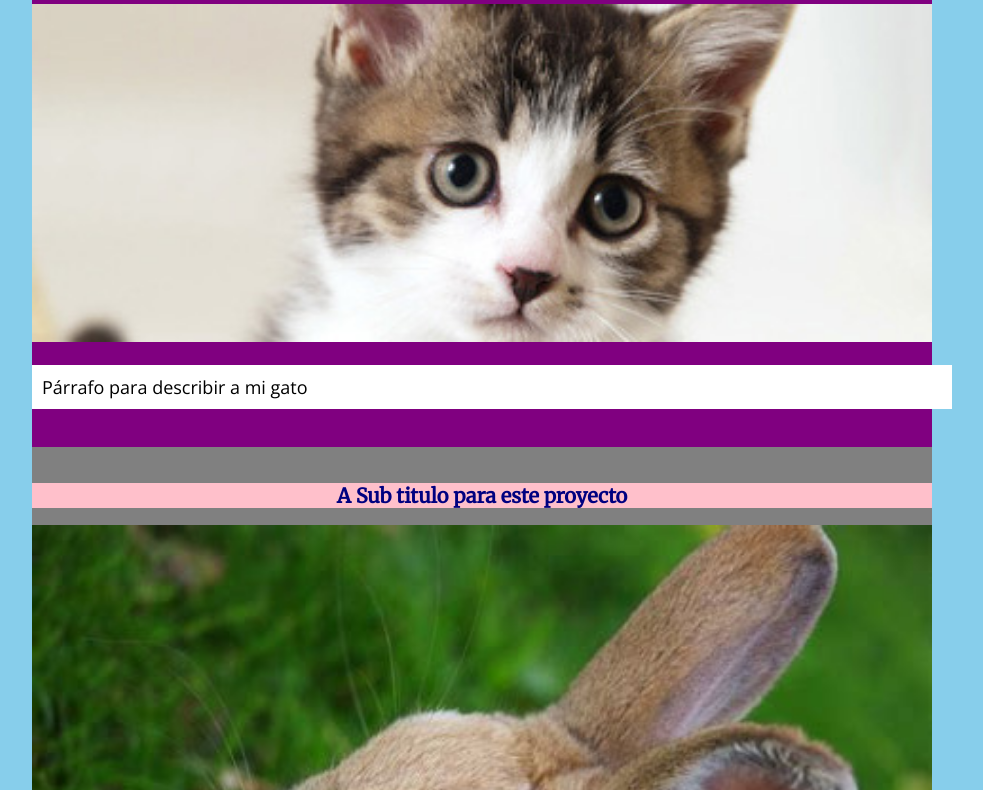
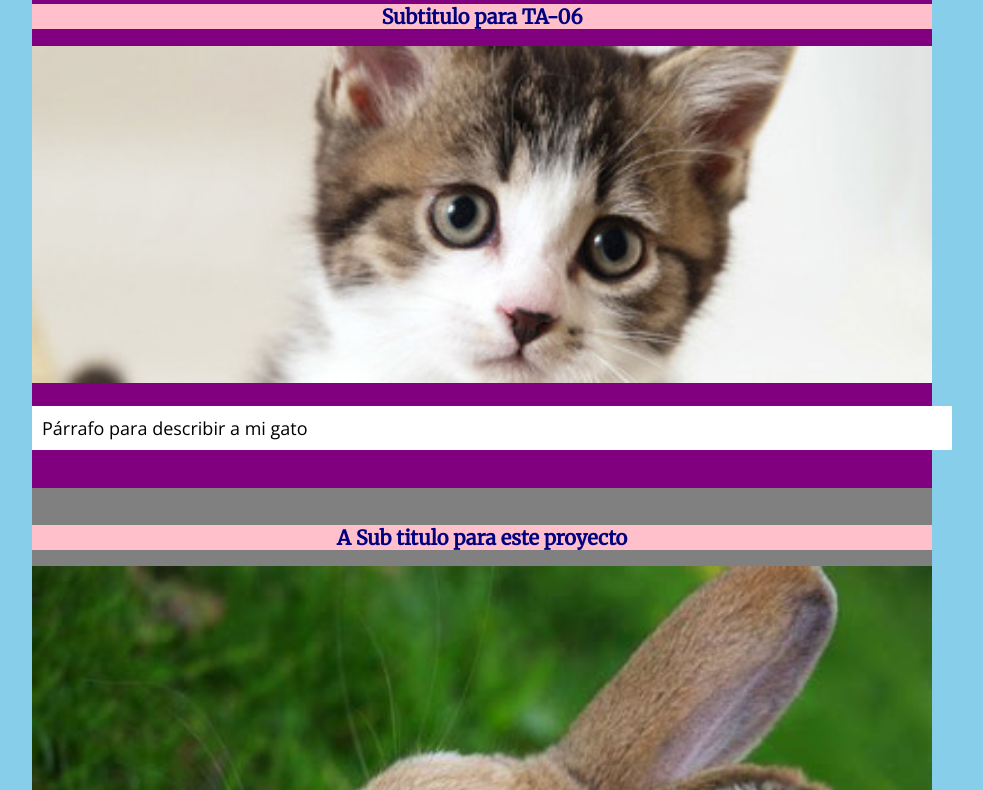
Before and after one commit to RayoMakuin/m02-g02, a plain HTML site: page index.html in a window 1280 px wide. Shown: the part 100-890 px from the top of the page, without its empty margins (158-1141 px from the left). Drawn offline with nearby package versions, Linux system fonts and the light colour scheme.

Commit message:
Nuevo committtt

```diff
--- a/index.html
+++ b/index.html
@@ -18,6 +18,7 @@
 
 	<div id="introduccion">
 		<h1>Título: Ayudantía 6</h1>
+		<h2>Subtitulo para TA-06</h2>
 		<img src="img/imagen01.jpg">
 		<p>Párrafo para describir a mi gato</p>
 	</div>
```
